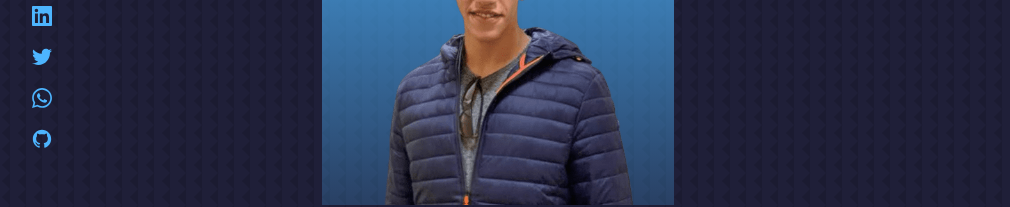
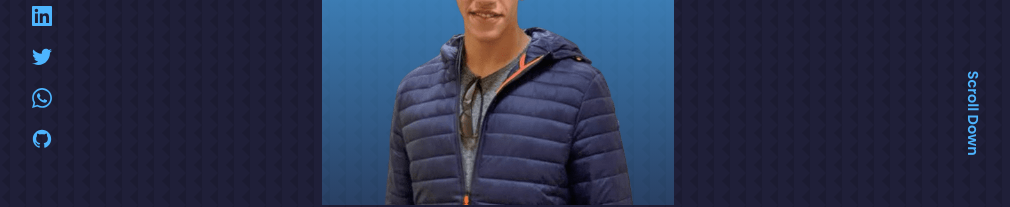
Before and after one commit to Crypt00o/my-portfolio, a React (Vite) app: page / in a window 1280 px wide. Shown: the part 595-802 px from the top of the page, without its empty margins (142-1152 px from the left). Built offline with nearby package versions, Linux system fonts and the light colour scheme; the HTML template or start-up script is replaced by a standard one.

Commit message:
update Header component add 'Scroll Down' link into Header , with css

```diff
--- a/src/components/header/Header.css
+++ b/src/components/header/Header.css
@@ -85,3 +85,12 @@ header {
   }
 
 }
+
+.scroll-down {
+  position: absolute;
+  right: -2.3rem;
+  bottom: 5rem;
+  transform: rotate(90deg);
+  font-weight: 300;
+  font-size: 0.9rem;
+}
--- a/src/components/header/Header.tsx
+++ b/src/components/header/Header.tsx
@@ -12,6 +12,7 @@ const Header: React.FC = () => (
 			<ClickToAction />
 			<MySocialAccounts />
 			<MyImage />
+			<a href="#contact" className="scroll-down"> Scroll Down</a>
 		</div>
 	</header>
 );
```
